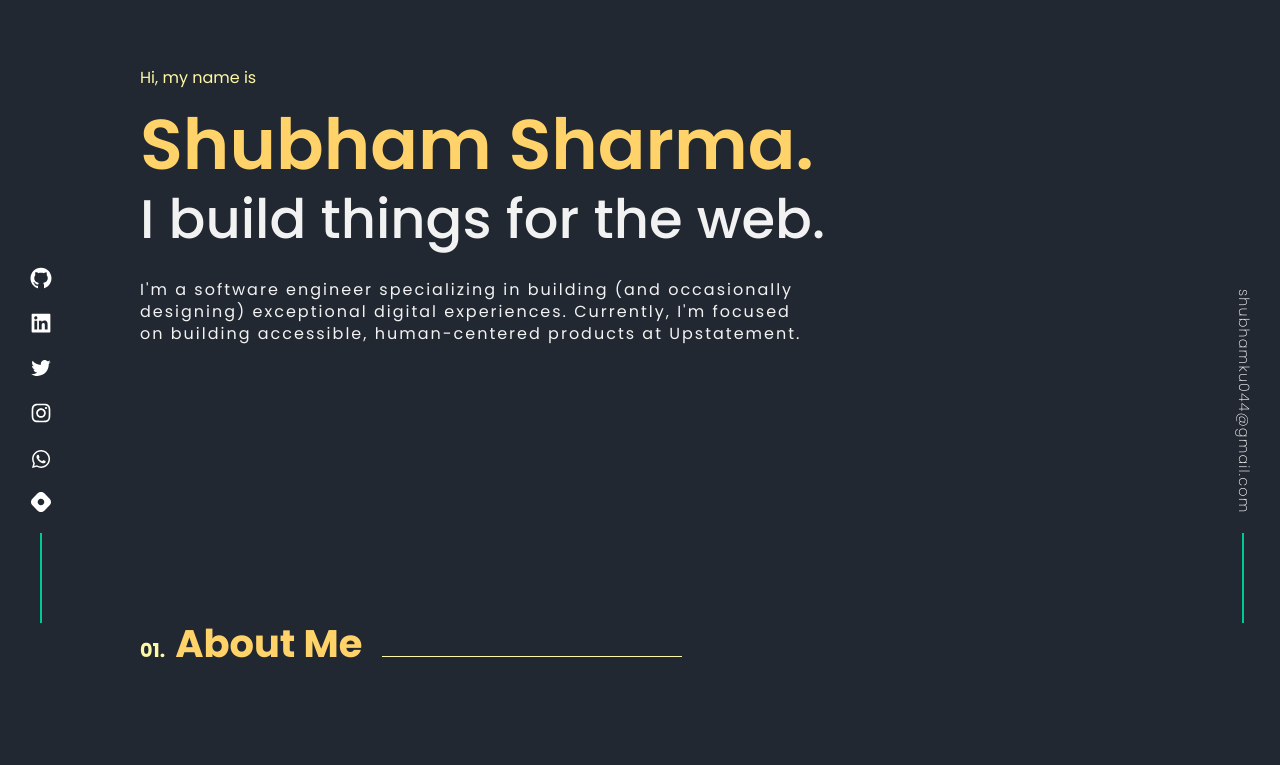
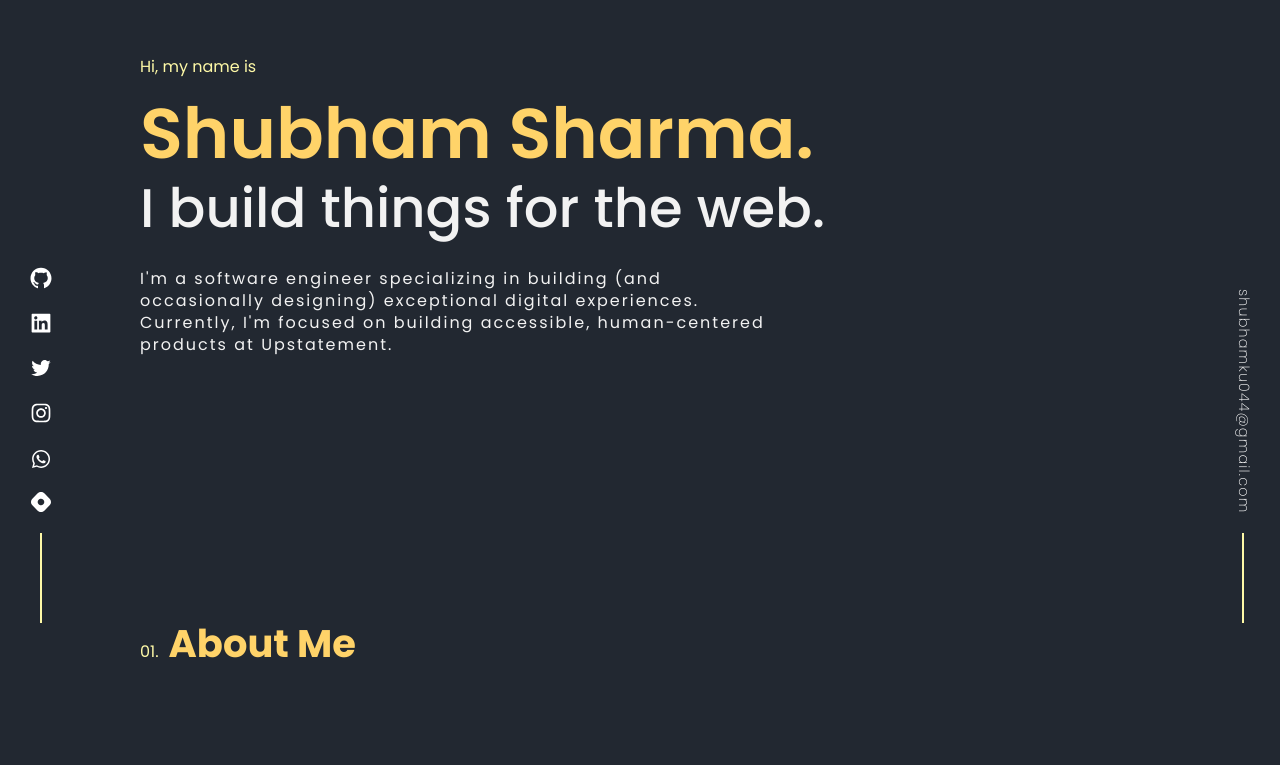
Before and after one commit to shubhamku044/my-portfolio, a Next.js app: page / in a window 1280 px wide. Shown: the part 177-942 px from the top of the page. Built offline with nearby package versions, Linux system fonts and the light colour scheme.

Commit message:
completed the hero section

```diff
--- a/components/layout/Header.jsx
+++ b/components/layout/Header.jsx
@@ -33,9 +33,7 @@ const Header = () => {
           window.pageYOffset > 50 && !openNav
             ? {
                 boxShadow: '0 3px 10px rgb(0 0 0 / 0.2)',
-                backgroundColor: 'rgba(7, 34, 39, .7)',
-                backdropFilter: 'blur(12px)',
-                WebkitBackdropFilter: 'blur(12px)',
+                backgroundColor: 'rgba(34, 40, 49, .95)',
                 transition: 'all .3s ease-out',
               }
             : {}
--- a/styles/components/about.module.scss
+++ b/styles/components/about.module.scss
@@ -7,12 +7,11 @@
     align-items: baseline;
     font-size: $font-xl;
     font-weight: 600;
+    color: $color-yellow-primary;
 
-    color: $color-yellow-primary;
     @include xs {
       font-weight: 700;
     }
-
     @include sm {
       font-size: $font-2xl;
     }
@@ -21,29 +20,15 @@
       counter-increment: section 1;
       content: '0' counter(section) '.';
       position: relative;
-      font-size: $font-base;
-
+      font-size: $font-sm;
+      font-weight: 400;
       margin-right: 10px;
       @include sm {
-        font-size: $font-md;
+        font-size: $font-base;
       }
     }
-    &::before,
-    &::after {
+    &::before {
       color: $color-yellow-secondary;
-    }
-    &::after {
-      content: '';
-      display: block;
-      position: relative;
-      height: 1px;
-      background-color: $color-yellow-secondary;
-      margin-left: 20px;
-      width: 150px;
-
-      @include md {
-        width: 300px;
-      }
     }
   }
 
--- a/styles/components/hero.module.scss
+++ b/styles/components/hero.module.scss
@@ -66,7 +66,7 @@
         line-height: 22px;
 
         @include md {
-          max-width: 42rem;
+          max-width: 40rem;
           font-size: $font-base;
         }
       }
@@ -76,7 +76,7 @@
       // display: none;
       a {
         text-decoration: none;
-        font-size: $font-lg;
+        font-size: $font-base;
         color: $color-yellow-primary;
         border: 1.8px solid $color-yellow-secondary;
         padding: 0.3rem 1.2rem;
--- a/styles/layout/Gmail.module.scss
+++ b/styles/layout/Gmail.module.scss
@@ -42,7 +42,7 @@
       display: block;
       width: 2px;
       height: 90px;
-      background: $color-tertiary;
+      background: $color-yellow-secondary;
     }
   }
 }
--- a/styles/layout/Header.module.scss
+++ b/styles/layout/Header.module.scss
@@ -9,6 +9,7 @@
   width: 100vw;
   z-index: 10000000;
   transition: all 0.3s ease-out;
+  backdrop-filter: blur(12px);
 
   &__main {
     display: flex;
--- a/styles/layout/Socials.module.scss
+++ b/styles/layout/Socials.module.scss
@@ -42,7 +42,7 @@
         display: block;
         width: 2px;
         height: 90px;
-        background: $color-tertiary;
+        background: $color-yellow-secondary;
       }
     }
   }
```
